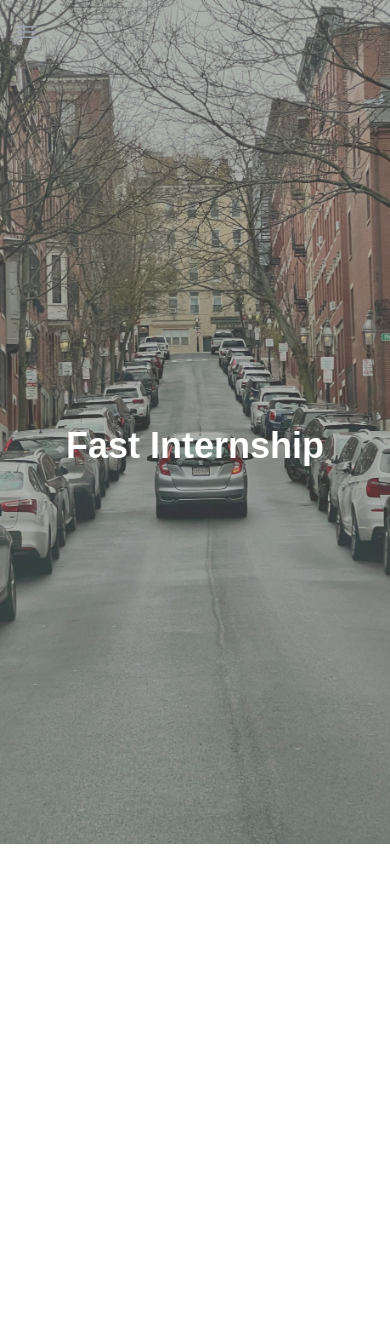
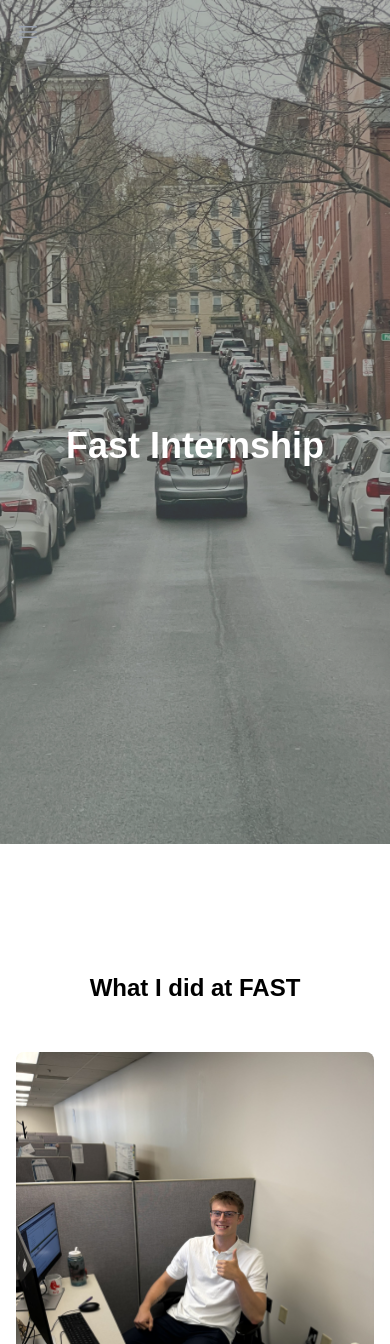
Before and after one commit to nevenmarinkovic/neven-portfolio, a Next.js app: page /experiences/internship in a window 390 px wide. Shown: the top 1344 px of the page. Before the commit the page ends 960 px from the top, so only its background shows below. Built offline with nearby package versions, Linux system fonts and the light colour scheme.

Commit message:
Experience section updates

```diff
--- a/app/experiences/internship/page.js
+++ b/app/experiences/internship/page.js
@@ -4,6 +4,7 @@
 import Navbar from "@/components/navbar";
 import { useRef } from "react";
 import HeroSection from "@/components/heroSection";
+import ExperienceBody from "@/components/experienceBody";
 
 
 
@@ -18,7 +19,26 @@
             secondText={""}
             >
             </HeroSection>
+
+            <ExperienceBody
+            imageSrc1={"/Professional.jpg"}
+            alternative1={"Professional"}
+            imageSrc2={"/Professional.jpg"}
+            alternative2={"Professional"}
+            heading1={"What I did at FAST"}
+            heading2={"My Takeaways from the internship"}
+            text1=
+            {"During the summer of 2023, I went to Boston, Massachusetts to work on an Unemployment Insurance project for the state of Massachusetts. My role was 'Implementation Intern', which entailed me doing a combination of system configuration and solution development. "
+              + "FAST hase a 'core system' that meets the needs of government agencies. However, the system is not a one-size-fits-all solution. The team I was on was in charge of the part of the system that made sure applicants were eligible for unemployment insurance. "
+              + "Due to the way FAST's core system was built, there is tremendous potential for customization through the systems user interface. I spent most of my time at FAST completing config tickets. Often, after completing these tickets, I would have to test the changes I made to ensure quality. "
+              + "Afterwards, I would demo the solution to both our internal team and the client. Towards the end of the project, a couple of opportunities arose for me to work on solution development. While FAST's system had a lot of configuration potential, sometimes a developed 'cog' would need to get added to the system. "
+              + "I was able to develop a few cogs, utilizing C# and SQL. My time in Boston with FAST was the first time I worked in a full-time job. It was also the first time living on the East Coast. I was able to meet new people and grow great relationships that I still cherish today."
+
+            }
+            text2={"Section about what I learned."}
+            >
+
+            </ExperienceBody>
         </div>
-
             )
   }
--- /dev/null
+++ b/components/experienceBody.js
@@ -0,0 +1,71 @@
+import Image from "next/image";
+import Navbar from "@/components/navbar";
+
+export default function ExperienceBody({ imageSrc1, alternative1, imageSrc2, alternative2, heading1, heading2, text1, text2 }) {
+  return (
+
+    <div className="space-y-16">
+
+                <section className="flex flex-col items-center max-w-full py-8">
+
+                      {/* Heading */}
+                      <h2 className="text-black text-2xl md:text-6xl py-8 font-bold">
+                        {heading1}
+                      </h2>
+
+                      {/* Flex container for image and text */}
+                      <div className="flex flex-col md:flex-row items-center justify-between w-full max-w-6xl px-4">
+
+                        {/* Image */}
+                        <div className="max-w-lg h-full md:w-1/2 mx-auto py-4">
+                          <Image
+                            src={imageSrc1} // replace with your image in public/
+                            alt={alternative1}
+                            width={1000}
+                            height={1000}
+                            className="rounded-lg"
+                          />
+                        </div>
+
+                        {/* Text */}
+                        <div className="w-full md:w-1/2 space-y-4 mx-auto p-6 rounded-lg flex items-center justify-center">
+                          <p className="text-black dark:text-black-300 font-serif">
+                            {text1}
+                          </p>
+                        </div>
+                      </div>
+
+                </section>
+
+                <section className="flex flex-col items-center max-w-full py-8 bg-[#D3D3D3]">
+
+                      {/* Heading */}
+                      <h2 className="text-black text-2xl md:text-6xl py-8 font-bold">
+                        {heading2}
+                      </h2>
+
+                      {/* Flex container for image and text */}
+                      <div className="flex flex-col md:flex-row items-center justify-between w-full max-w-6xl px-4">
+                        {/* Text */}
+                        <div className="w-full md:w-1/2 space-y-4 mx-auto p-6 rounded-lg flex items-center justify-center">
+                          <p className="text-black dark:text-black-300 font-serif">
+                            {text2}
+                          </p>
+                        </div>
+
+
+                      {/* Image */}
+                        <div className="max-w-lg h-full md:w-1/2 mx-auto py-4">
+                          <Image
+                            src={imageSrc2} // replace with your image in public/
+                            alt={alternative2}
+                            width={1000}
+                            height={1000}
+                            className="rounded-lg"
+                          />
+                        </div>
+                      </div>
+                </section>
+            </div>
+  )
+}
```
